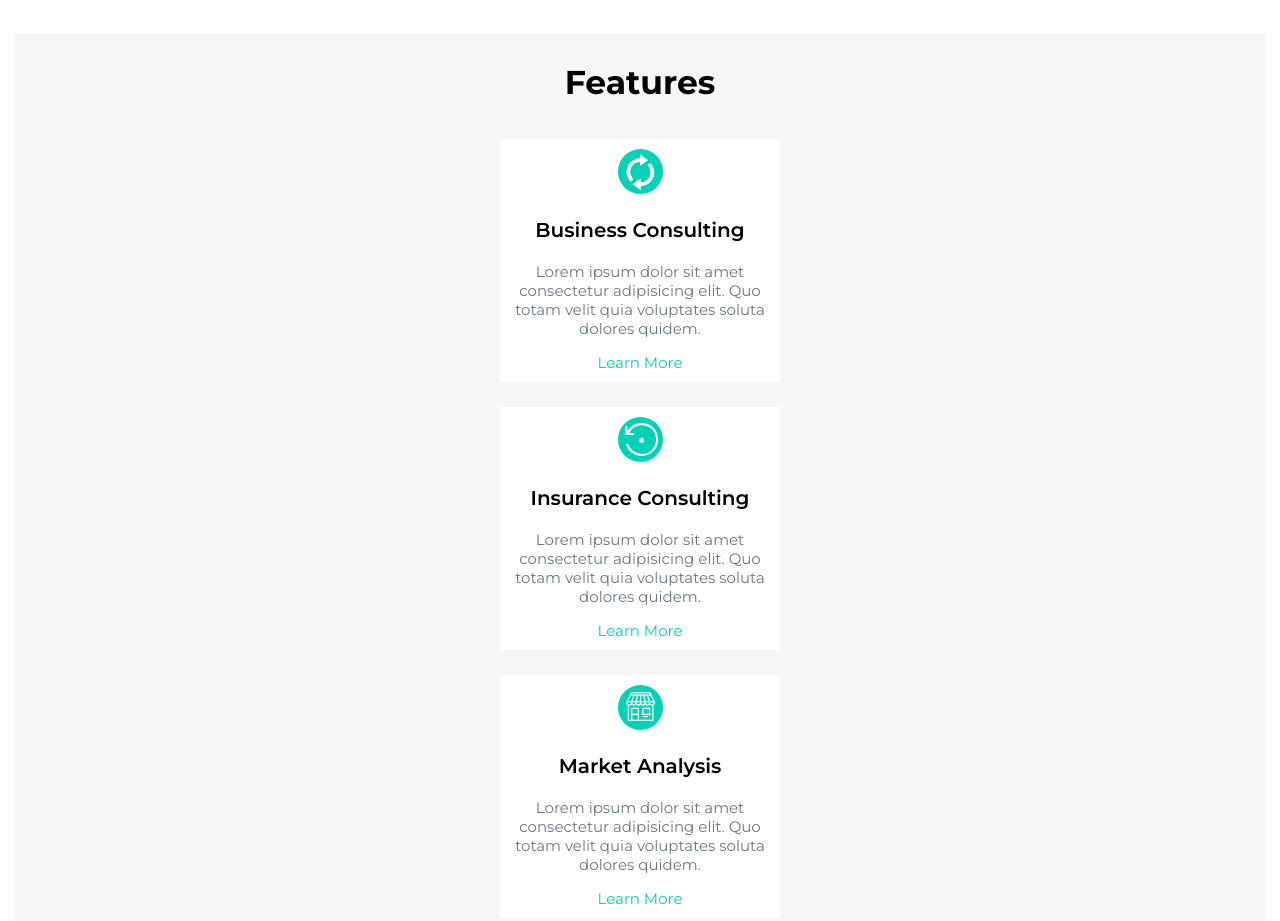
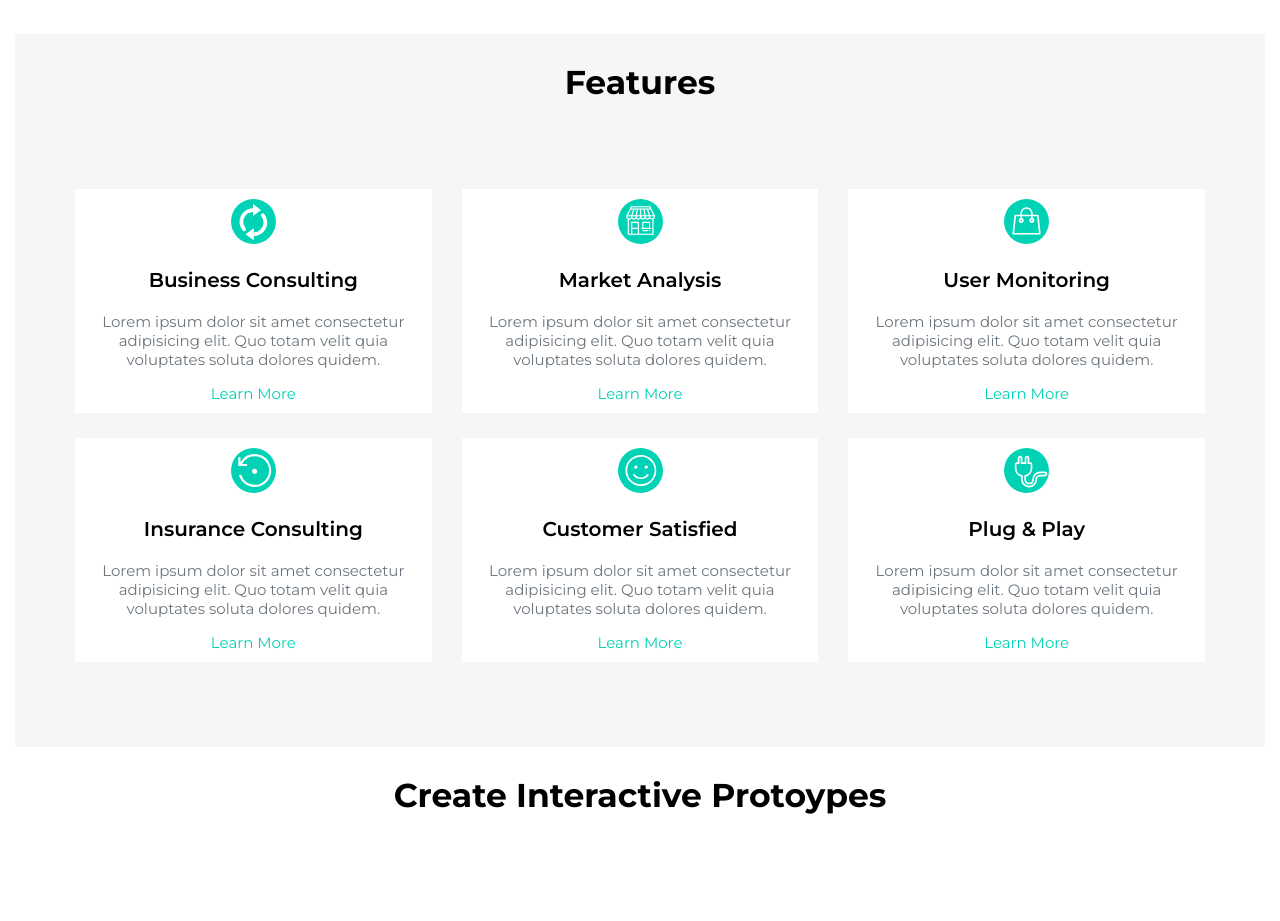
Before and after one commit to lorena-infante/modyo-test, a plain HTML site: page index.html in a window 1280 px wide. Shown: the part 840-1761 px from the top of the page. Drawn offline with Linux system fonts and the light colour scheme.

Commit message:
features for desktop implemented

```diff
--- a/css/features.css
+++ b/css/features.css
@@ -28,3 +28,12 @@
     font: var(--paragraph);
     color: var(--aquaMarine);
   }
+
+  @media (min-width:768px){
+    .boxes-features{
+      flex-direction: row;
+      padding: 60px;
+      gap: 30px;
+      width:auto;
+    }
+  }
--- a/index.html
+++ b/index.html
@@ -68,6 +68,8 @@
             <div class="wrapper-features">
                 <h1>Features</h1>
                 <div class="boxes-features">
+                    <div class="wrapper-boxes1-2">
+
                         <div class="box1">
                             <img src="./icons/Business-icon.svg" width="45px" alt="business-consulting-icon">
                             <h3>Business Consulting</h3>
@@ -80,18 +82,24 @@
                             <p>Lorem ipsum dolor sit amet consectetur adipisicing elit. Quo totam velit quia voluptates soluta dolores quidem.</p>
                             <a href="#">Learn More</a>
                         </div><!--end of box2-->
+                    </div> <!-- end of wrapper-boxes1-2 -->
+                    <div class="wrapper-boxes3-4">
                         <div class="box3">
                             <img src="./icons/store-icon.svg" width="45px" alt="Market Analysis-icon">
                             <h3>Market Analysis</h3>
                             <p>Lorem ipsum dolor sit amet consectetur adipisicing elit. Quo totam velit quia voluptates soluta dolores quidem.</p>
                             <a href="#">Learn More</a>
                         </div><!--end of box3-->
+
                         <div class="box4">
                             <img src="./icons/happy-face-icon.svg" width="45px" alt="Customer Satisfied-icon">
                             <h3>Customer Satisfied</h3>
                             <p>Lorem ipsum dolor sit amet consectetur adipisicing elit. Quo totam velit quia voluptates soluta dolores quidem.</p>
                             <a href="#">Learn More</a>
                         </div><!--end of box4-->
+                    </div> <!-- end of wrapper-boxes3-4 -->
+                    <div class="wrapper-boxes5-6">
+
                         <div class="box5">
                             <img src="./icons/shopping-bag-icon.svg" width="45px" alt="User Monitoring-icon">
                             <h3>User Monitoring</h3>
@@ -104,6 +112,8 @@
                             <p>Lorem ipsum dolor sit amet consectetur adipisicing elit. Quo totam velit quia voluptates soluta dolores quidem.</p>
                             <a href="#">Learn More</a>
                         </div><!--end of box6-->
+                    </div><!-- end of wrapper-boxes5-6 -->
+
                 </div><!--end of boxes-features-->
             </div> <!--end of wrapper-features-->
         </section><!--end of features-->
```
Lines whose indentation alone changed are shown as unchanged.
